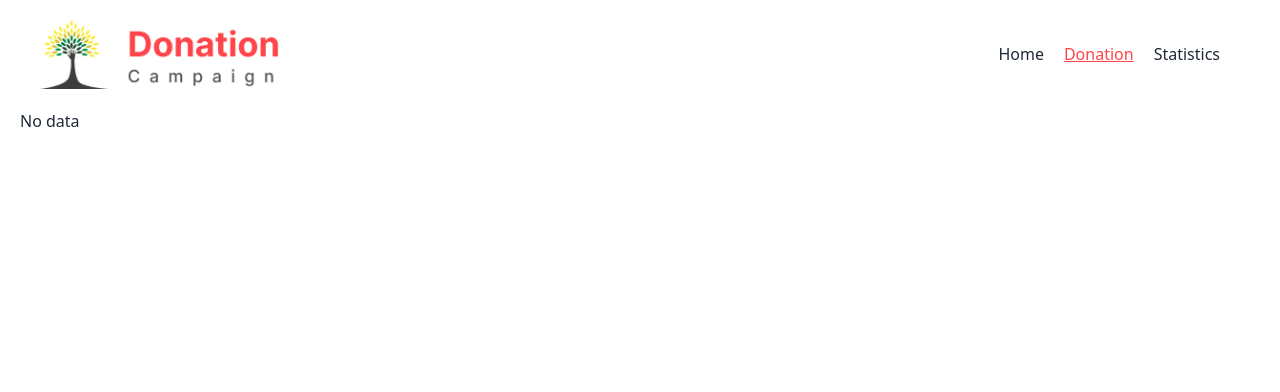
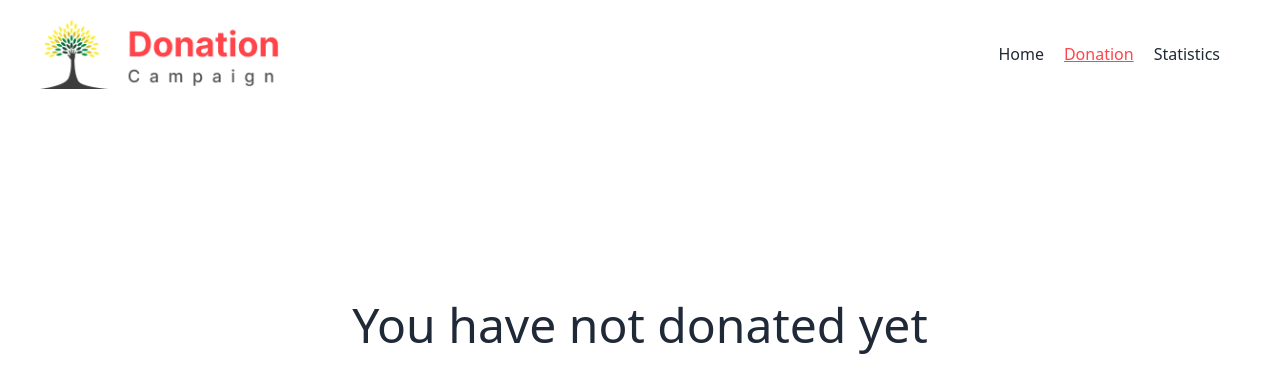
Before and after one commit to mehedihasanepu/Donation-Campaign, a React (Vite) app: page /donation in a window 1280 px wide. Shown: the top 392 px of the page. Built offline with nearby package versions, Linux system fonts and the light colour scheme.

Commit message:
card overlay in live link problem solve and added a NoDataPage

```diff
--- a/src/Pages/Donation/Donation.jsx
+++ b/src/Pages/Donation/Donation.jsx
@@ -1,5 +1,6 @@
 import { useEffect, useState } from "react";
 import DonationCard from "./DonationCard";
+import NoDataPage from "../../component/NoDataPage/NoDataPage";
 
 const Donation = () => {
     const [donationData, setDonationData] = useState([]);
@@ -11,12 +12,12 @@ const Donation = () => {
             setDonationData(donationCardData)
         }
         else {
-            setNoData('No data')
+            setNoData(<NoDataPage></NoDataPage>)
         }
     }, [setDonationData])
 
     const handleRemoveBtn = () => {
-        localStorage.clear(); setDonationData([]); setNoData('No data')
+        localStorage.clear(); setDonationData([]); setNoData(<NoDataPage></NoDataPage>)
     }
     return (
         <div>
--- a/src/component/Header/Banner/Banner.jsx
+++ b/src/component/Header/Banner/Banner.jsx
@@ -1,5 +1,6 @@
 
 import { useEffect, useState } from "react";
+import bannerImg from "../../../assets/image/bg-img.png"
 
 import Card from "../../Card/Card";
 const Banner = () => {
@@ -31,12 +32,11 @@ const Banner = () => {
     console.log(searchResult);
     return (
         <div>
-            <div>
             <div className="relative">
-                    <div>
-                        <img src="/src/assets/image/bg-img.png" alt="" />
+                <div  >
+                    <img src={bannerImg} alt="" />
                 </div>
-                    <div className=" min-h-full min-w-full bg-base-200 absolute top-0 left-0 bg-opacity-70">
+                <div className=" min-h-full min-w-full bg-base-200 absolute top-0 left-0 bg-opacity-80">
                     <div className="hero-content  text-center">
                         <div className="mt-5 md:mt-24 lg:mt-44">
                             <h1 className="text-xl md:text-3xl lg:text-5xl font-bold pb-5">I Grow By Helping People In Need</h1>
@@ -47,8 +47,7 @@ const Banner = () => {
                     </div>
                 </div>
             </div>
-            </div>
-            <div className="grid grid-cols-1 md:grid-cols-3 lg:grid-cols-4 gap-4 mt-12">
+            <div className="grid grid-cols-1 md:grid-cols-3 lg:grid-cols-4 gap-4 mt-12 static ">
 
                 {
                     searchResult.map(data => <Card key={data.id} data={data}></Card>)
--- a/src/component/Header/Navbar/Navbar.jsx
+++ b/src/component/Header/Navbar/Navbar.jsx
@@ -3,6 +3,7 @@ import { RxCross1 } from 'react-icons/rx';
 import { NavLink } from 'react-router-dom';
 import './navbar.css'
 import { useState } from 'react';
+import navLogo from "../../../assets/image/Logo.png"
 const Navbar = () => {
     const [open, setOpen] = useState(false);
 
@@ -13,7 +14,7 @@ const Navbar = () => {
         <nav>
             <div className='flex justify-between p-5  items-center'>
                 <div>
-                    <img onClick={handleRefresh} className='w-36 md:w-60' src="/src/assets/image/Logo.png" alt="" />
+                    <img onClick={handleRefresh} className='w-36 md:w-60' src={navLogo} alt="" />
                 </div>
                 <div onClick={() => setOpen(!open)} className="text-3xl md:hidden ">
                     {
--- /dev/null
+++ b/src/component/NoDataPage/NoDataPage.jsx
@@ -0,0 +1,13 @@
+
+
+const NoDataPage = () => {
+    return (
+        <div>
+            <div className="flex flex-col justify-center items-center gap-5 pt-48">
+                <h1 className="text-5xl ">You have not donated yet</h1>
+            </div>
+        </div>
+    );
+};
+
+export default NoDataPage;
--- a/src/main.jsx
+++ b/src/main.jsx
@@ -35,7 +35,7 @@ const router = createBrowserRouter([
       {
         path: "/donation_details/:id",
         element: <DonationDetails></DonationDetails>,
-        loader: () => fetch('/public/donation.json')
+        loader: () => fetch('donation.json')
       }
     ]
   },
```
Lines whose indentation alone changed are shown as unchanged.
